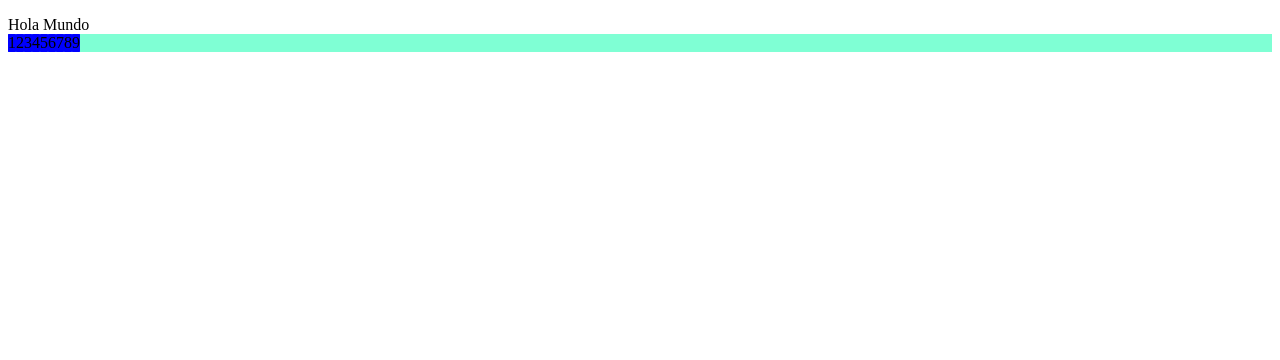
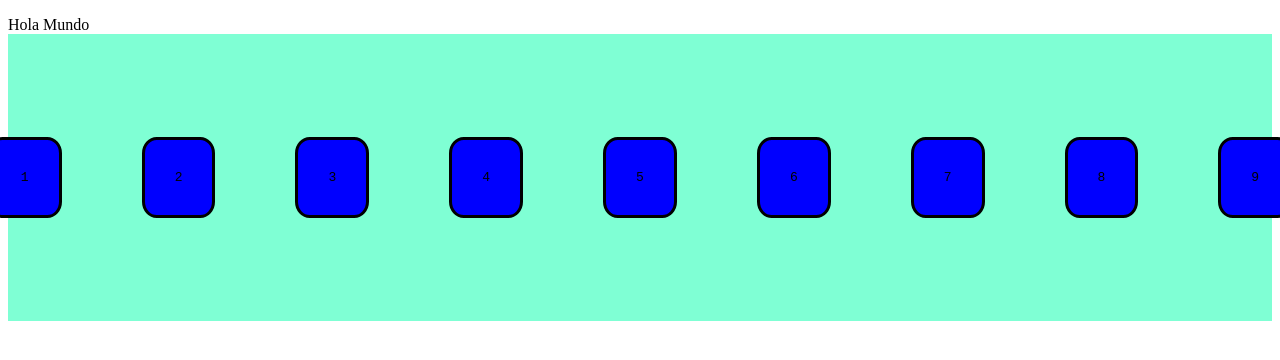
Before and after one commit to RafoGz/prueba1, a plain HTML site: page index.html in a window 1280 px wide. Drawn offline with Linux system fonts and the light colour scheme.

Commit message:
feed:actualización css

```diff
--- a/CSS/style.css
+++ b/CSS/style.css
@@ -1,10 +1,20 @@
 
 .boxMain{
     display: flex;
+    justify-content: center;
+    align-items: center;
+    padding-left: 5%;
+    padding-right: 5%;
     background-color: aquamarine;
+    font-family: sans-serif;
+    padding: 5%;
 }
 .box{
+    margin: 40px;
+    padding: 30px;
     background-color: blue;
-    border-radius: 5%;
-
+    border-radius: 20%;
+    font-family: monospace;
+    border-style: solid;
+    border-color: black;
 }
```
